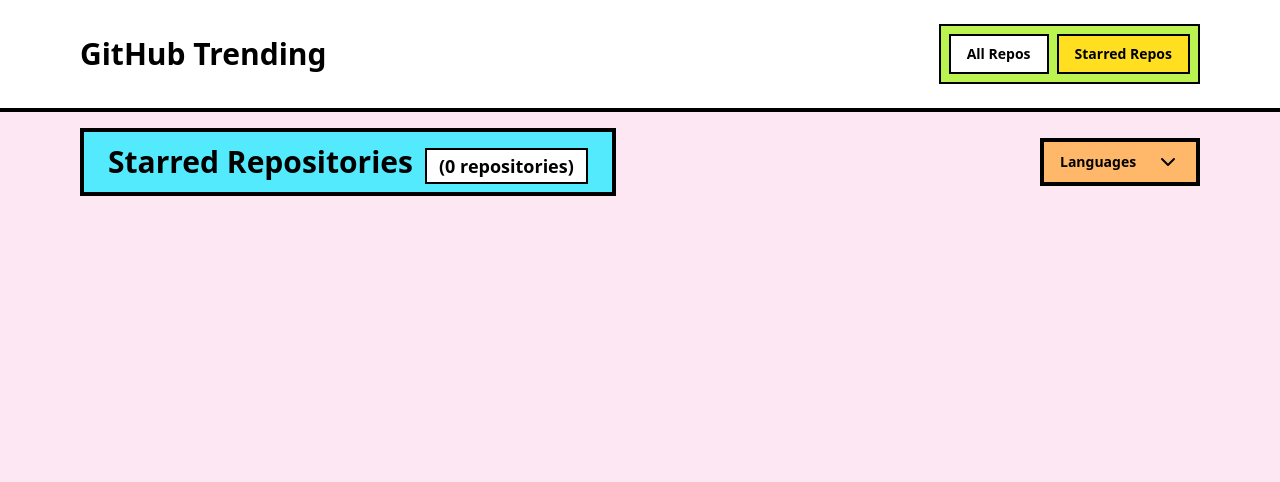
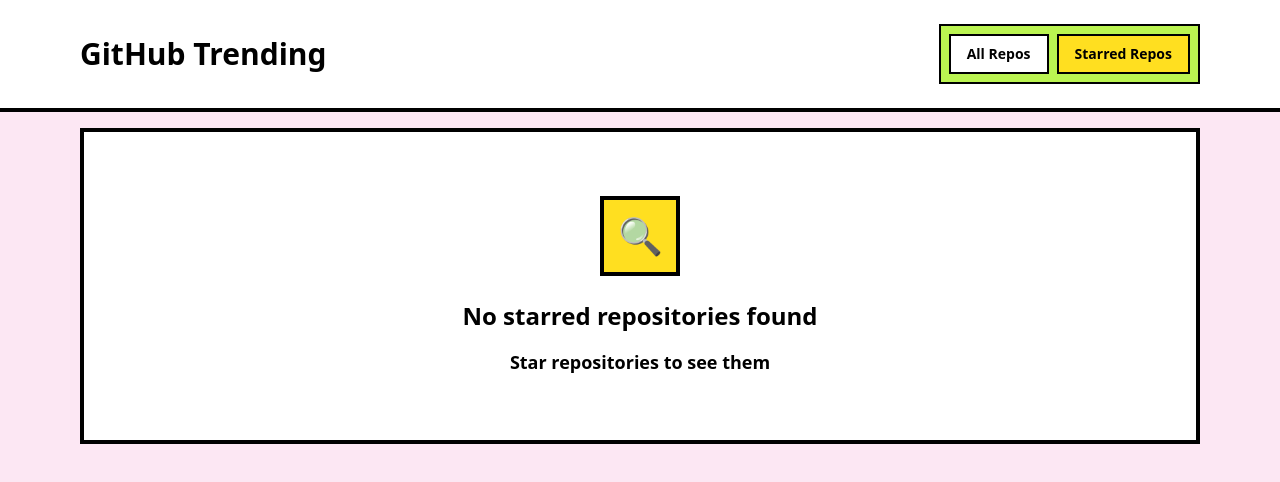
Before and after one commit to i-am-ashwin/github-trending, a Next.js app: page /starred in a window 1280 px wide. Shown: the top 482 px of the page. Built offline with nearby package versions, Linux system fonts and the light colour scheme.

Commit message:
feat: implement state screens

```diff
--- a/src/app/page.tsx
+++ b/src/app/page.tsx
@@ -1,5 +1,10 @@
 "use client";
 import { LanguageSelection } from "@/components/LanguageSelection";
+import  LoadingState  from "@/components/LoaderState";
+import  ErrorState  from "@/components/ErrorState";
+import  EmptyState  from "@/components/EmptyState";
+
+
 import RepoList from "@/components/RepoList";
 import { fetchRepositories, transformGitHubRepo } from "@/lib/github";
 import { Repository } from "@/types/repository";
@@ -50,10 +55,13 @@
     }
   };
   if(loading) {
-    return <div>Loading...</div>;
+    return <LoadingState />;
   }
   if(error) {
-    return <div>Error Loading Repositories</div>;
+    return <ErrorState error={error} />;
+  }
+  if(repositories.length === 0) {
+    return <EmptyState isAllRepo={true} />;
   }
   return (
  <div className="space-y-4">
--- a/src/app/starred/page.tsx
+++ b/src/app/starred/page.tsx
@@ -2,8 +2,9 @@
 import { LanguageSelection } from "@/components/LanguageSelection";
 import RepoList from "@/components/RepoList";
 import { useStarredRepos } from "@/context/StarredRepoProvider";
-import { Repository } from "@/types/repository";
 import React from "react";
+import  EmptyState  from "@/components/EmptyState";
+
 export default function StarredRepos() {
   const { starredRepos } = useStarredRepos();
   const [selectedLanguage, setSelectedLanguage] = React.useState<string>("");
@@ -16,7 +17,11 @@
       (repo) => repo.language?.toLowerCase() === selectedLanguage.toLowerCase()
     );
   }, [starredRepos, selectedLanguage]);
-
+if(starredRepos.length === 0) {
+    return (
+        <EmptyState isAllRepo={false} />
+    )
+}
   return (
     <div className="space-y-4">
       <div className="flex items-center justify-between">
--- /dev/null
+++ b/src/components/EmptyState.tsx
@@ -0,0 +1,27 @@
+import { motion } from 'framer-motion';
+
+export default function LoaderState({isAllRepo}: {isAllRepo: boolean}) {
+    return (
+              <motion.div
+        initial={{ opacity: 0, y: 20 }}
+        animate={{ opacity: 1, y: 0 }}
+        className="text-center py-16 bg-white border-4 border-black shadow-brutal-lg p-8"
+      >
+        <div className="w-20 h-20 bg-yellow-300 border-4 border-black shadow-brutal-sm flex items-center justify-center mx-auto mb-6">
+          <span className="text-4xl">🔍</span>
+        </div>
+        <h3 className="text-2xl font-black text-black mb-4">
+          {isAllRepo
+              ? "No repositories found"
+              : "No starred repositories found"
+          }
+        </h3>
+        <p className="text-black font-bold text-lg">
+          { isAllRepo
+              ? "Could not find any repositories."
+              : "Star  repositories to see them"
+          }
+        </p>
+      </motion.div>
+    )
+}
--- /dev/null
+++ b/src/components/ErrorState.tsx
@@ -0,0 +1,17 @@
+export default function ErrorState({error}: {error: string}) {
+       return (
+      <div className="text-center py-16 bg-white border-4 border-black shadow-brutal-lg p-8">
+        <div className="w-20 h-20 bg-red-300 border-4 border-black shadow-brutal-sm flex items-center justify-center mx-auto mb-6">
+          <span className="text-4xl">❌</span>
+        </div>
+        <h3 className="text-2xl font-black text-black mb-4">Error Loading Repositories</h3>
+        <p className="text-black font-bold text-lg">{error}</p>
+        <button
+          onClick={() => window.location.reload()}
+          className="mt-6 px-6 py-3 bg-lime-300 border-2 border-black shadow-brutal-sm hover:shadow-brutal-md font-bold text-black transition-all"
+        >
+          Try Again
+        </button>
+      </div>
+    );
+}
--- /dev/null
+++ b/src/components/LoaderState.tsx
@@ -0,0 +1,12 @@
+
+export default function LoaderState() {
+    return (
+      <div className="text-center py-16 bg-white border-4 border-black shadow-brutal-lg p-8">
+        <div className="w-20 h-20 bg-yellow-300 border-4 border-black shadow-brutal-sm flex items-center justify-center mx-auto mb-6 animate-pulse">
+        <div className="w-5 h-5 border-2 border-black  animate-spin"></div>
+        </div>
+        <h3 className="text-2xl font-black text-black mb-4">Loading Repositories...</h3>
+        <p className="text-black font-bold text-lg">Fetching the latest repositories from GitHub</p>
+      </div>
+    );
+}
```
